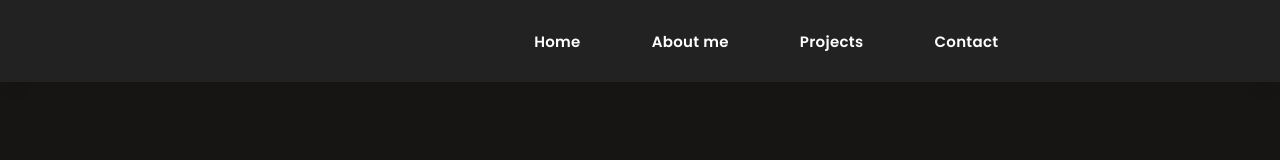
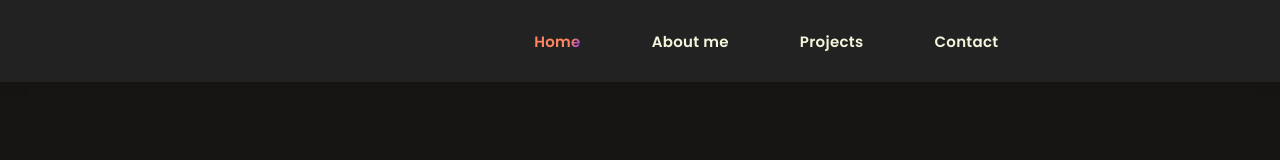
Before and after one commit to AchiGel/personal_portfolio, a React (Vite) app: page / in a window 1280 px wide. Shown: the top 160 px of the page. Built offline with nearby package versions, Linux system fonts and the light colour scheme.

Commit message:
add nav links color change

```diff
--- a/src/components/header/Header.module.css
+++ b/src/components/header/Header.module.css
@@ -20,3 +20,18 @@ ul {
 li {
   cursor: pointer;
 }
+
+.nav_link {
+  color: beige;
+}
+
+.nav_link_clicked {
+  background: var(
+    --Primary-Gradient,
+    linear-gradient(116deg, #ff8660 71.79%, #9a33ff 95.51%)
+  );
+  background-clip: text;
+  -webkit-background-clip: text;
+  -webkit-text-fill-color: transparent;
+  font-size: inherit;
+}
--- a/src/components/header/Header.tsx
+++ b/src/components/header/Header.tsx
@@ -1,19 +1,64 @@
+import { useState } from "react";
 import styles from "./Header.module.css";
 
 export default function Header() {
+  const [activeLink, setActiveLink] = useState("Home");
+
+  const changeColor = (link: string) => {
+    setActiveLink(link);
+  };
+
   return (
-    <div className={styles.header}>
+    <div id="header" className={styles.header}>
       <nav>
         <ul>
-          <li>Home</li>
+          <a href="#header">
+            <li
+              className={
+                activeLink === "Home"
+                  ? styles.nav_link_clicked
+                  : styles.nav_link
+              }
+              onClick={() => changeColor("Home")}
+            >
+              Home
+            </li>
+          </a>
           <a href="#aboutMe">
-            <li>About me</li>
+            <li
+              className={
+                activeLink === "AboutMe"
+                  ? styles.nav_link_clicked
+                  : styles.nav_link
+              }
+              onClick={() => changeColor("AboutMe")}
+            >
+              About me
+            </li>
           </a>
           <a href="#projects">
-            <li>Projects</li>
+            <li
+              className={
+                activeLink === "Projects"
+                  ? styles.nav_link_clicked
+                  : styles.nav_link
+              }
+              onClick={() => changeColor("Projects")}
+            >
+              Projects
+            </li>
           </a>
           <a href="#contact">
-            <li>Contact</li>
+            <li
+              className={
+                activeLink === "Contact"
+                  ? styles.nav_link_clicked
+                  : styles.nav_link
+              }
+              onClick={() => changeColor("Contact")}
+            >
+              Contact
+            </li>
           </a>
         </ul>
       </nav>
```
